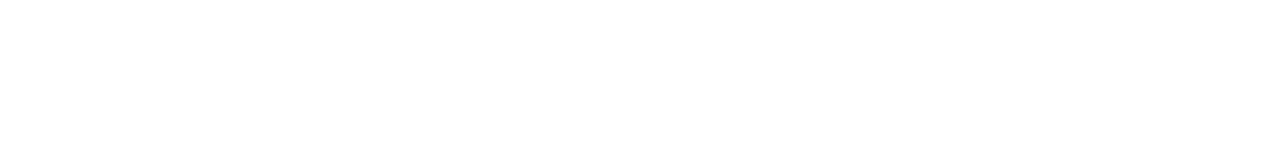
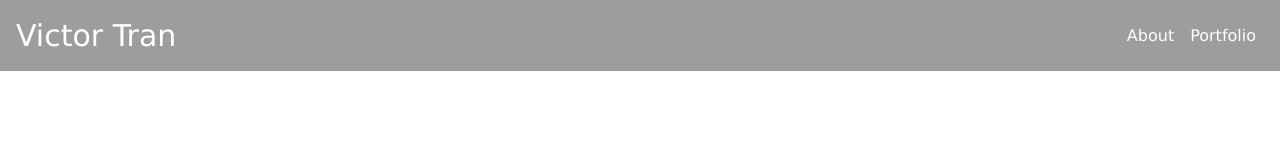
Before and after one commit to Victortran415/UpdatePortfolio, a plain HTML site: page index.html in a window 1280 px wide. Drawn offline with nearby package versions, Linux system fonts and the light colour scheme.

Commit message:
added navbar

```diff
--- a/index.html
+++ b/index.html
@@ -9,9 +9,22 @@
     <link href="https://fonts.googleapis.com/css2?family=Lora&display=swap" rel="stylesheet">
 
     <link rel="stylesheet" href="./style.css">
-    <title>Document</title>
+    <title>MyPortfolio</title>
 </head>
 <body>
+
+    <nav class="navbar navbar-expand-lg navbar-light bg-light">
+        <a class="navbar-brand" href="./index.html">Victor Tran</a>
+        <button class="navbar-toggler" type="button" data-toggle="collapse" data-target="#navbarNavAltMarkup" aria-controls="navbarNavAltMarkup" aria-expanded="false" aria-label="Toggle navigation">
+        <span class="navbar-toggler-icon"></span>
+        </button>
+        <div class="collapse navbar-collapse" id="navbarNavAltMarkup">
+            <div class="navbar-nav ml-auto">
+                <a class="nav-link active" href="./index.html" style="color: white">About</a>
+                <a class="nav-link active" href="./portfolio.html" style="color: white">Portfolio</a>
+            </div>
+        </div>
+    </nav>
 
 
 
--- a/style.css
+++ b/style.css
@@ -0,0 +1,11 @@
+.navbar {
+    background-color: rgba(0, 0, 0, 0.384) !important;
+    font-size: 16px;
+    font-family: Verdana, Geneva, Tahoma, sans-serif;
+}
+
+.navbar .navbar-brand {
+    color: white ;
+    font-size: 30px;
+    font-family: Verdana, Geneva, Tahoma, sans-serif;
+}
```
